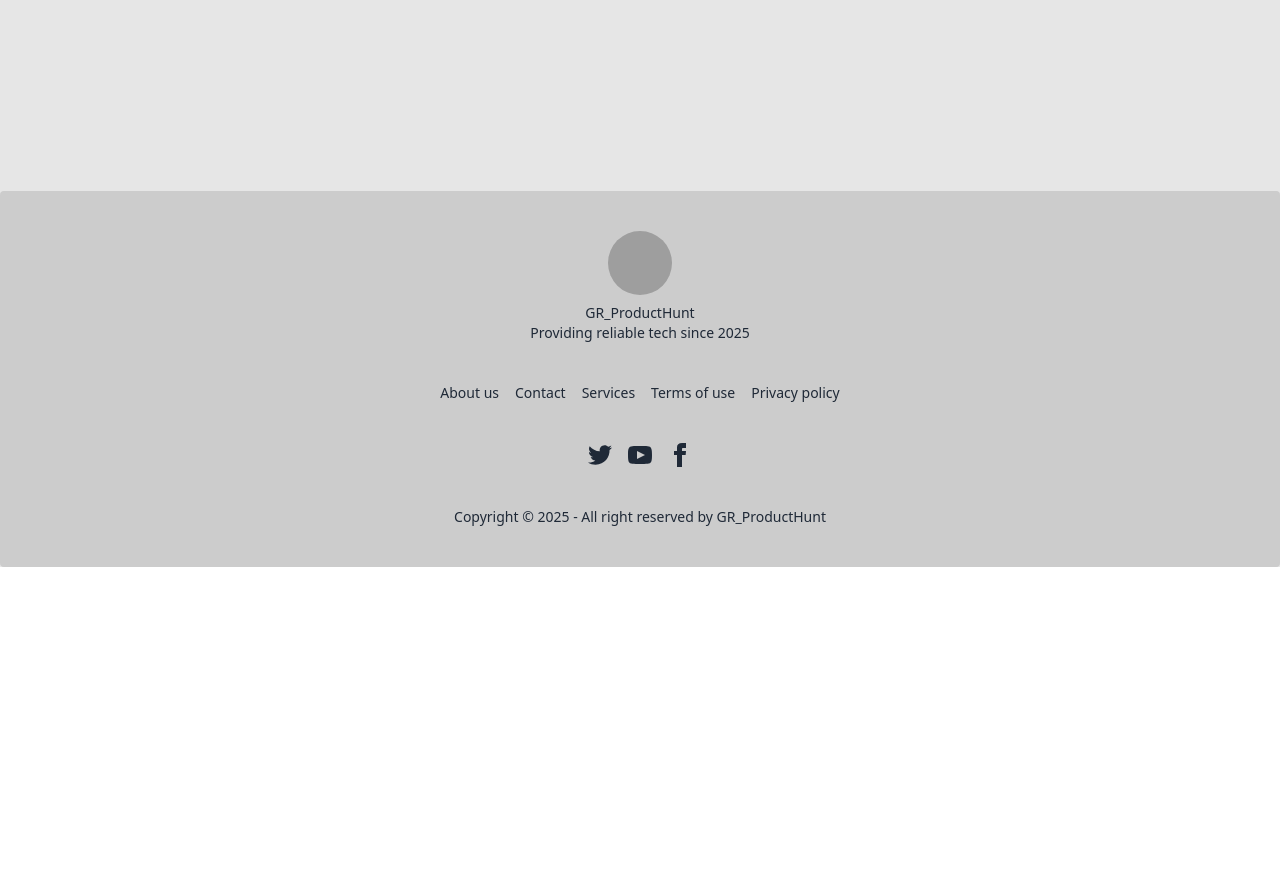
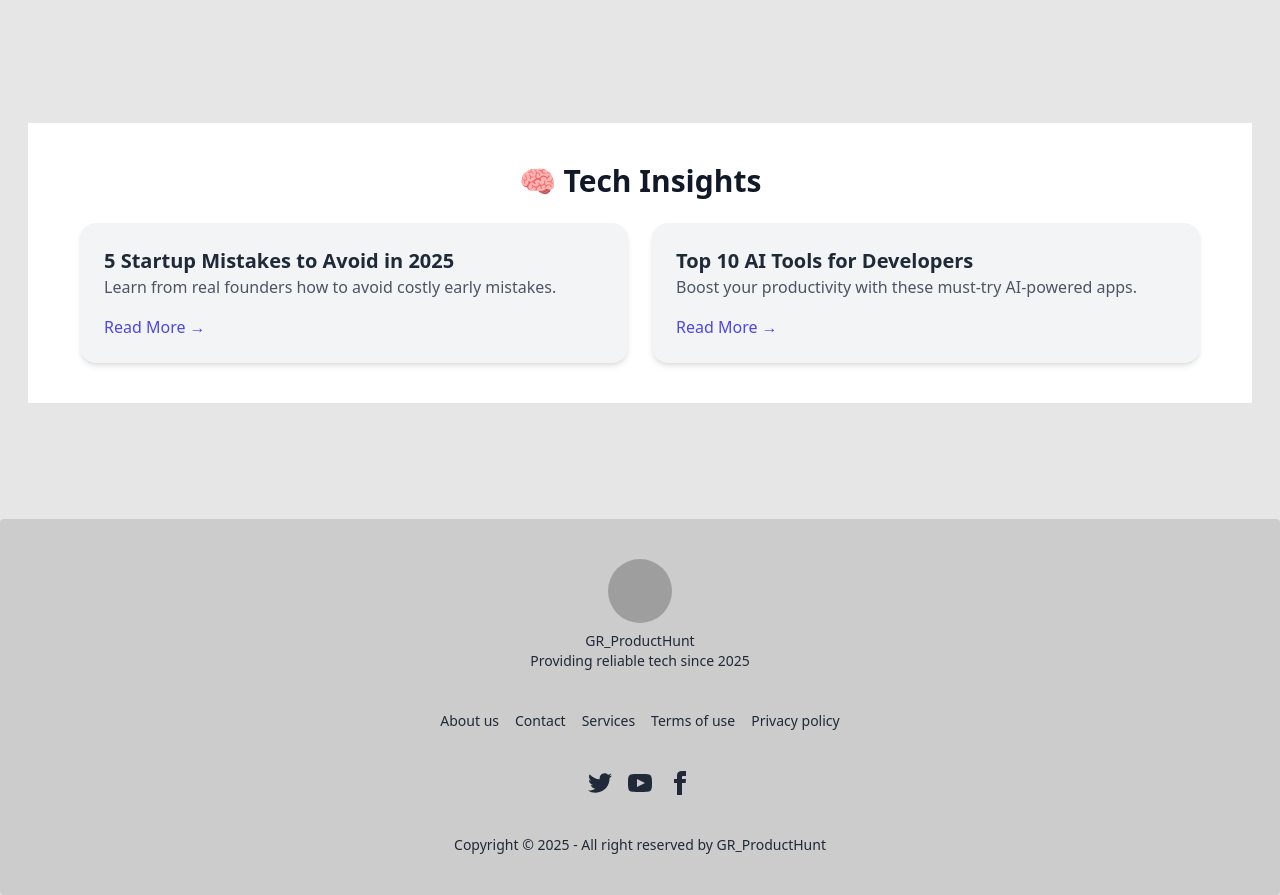
Before and after one commit to gr99murad/GR_ProductHunt, a React (Vite) app: page / in a window 1280 px wide. Shown: the part 2380-3275 px from the top of the page. Before the commit the page ends 2947 px from the top, so only its background shows below. Built offline with nearby package versions, Linux system fonts and the light colour scheme; no server answers; grey boxes are pictures that could not be loaded.

Commit message:
Added TechInsights Section

```diff
--- /dev/null
+++ b/src/Components/TechInsights.jsx
@@ -0,0 +1,49 @@
+import React from "react";
+
+const TechInsights = () => {
+  const articles = [
+    {
+      id: 1,
+      title: "5 Startup Mistakes to Avoid in 2025",
+      excerpt: "Learn from real founders how to avoid costly early mistakes.",
+    },
+    {
+      id: 2,
+      title: "Top 10 AI Tools for Developers",
+      excerpt: "Boost your productivity with these must-try AI-powered apps.",
+    },
+  ];
+
+  return (
+    <section className="py-10 bg-white dark:bg-gray-900" id="tech-insights">
+      <div className="max-w-6xl mx-auto px-4">
+        <h2 className="text-3xl font-bold mb-6 text-center text-gray-900 dark:text-white">
+          🧠 Tech Insights
+        </h2>
+        <div className="grid grid-cols-1 md:grid-cols-2 gap-6">
+          {articles.map((article) => (
+            <div
+              key={article.id}
+              className="p-6 bg-gray-100 dark:bg-gray-800 rounded-2xl shadow-md"
+            >
+              <h3 className="text-xl font-semibold text-gray-800 dark:text-white">
+                {article.title}
+              </h3>
+              <p className="text-gray-600 dark:text-gray-300">
+                {article.excerpt}
+              </p>
+              <a
+                href="#"
+                className="mt-4 inline-block text-indigo-600 hover:underline"
+              >
+                Read More →
+              </a>
+            </div>
+          ))}
+        </div>
+      </div>
+    </section>
+  );
+};
+
+export default TechInsights;
--- a/src/Pages/Home.jsx
+++ b/src/Pages/Home.jsx
@@ -10,6 +10,7 @@ import NewArrivals from '../Components/NewArrivals';
 import ContactUs from '../Components/ContactUs';
 import AboutUs from '../Components/AboutUs';
 import Launchpad from '../Components/Launchpad';
+import TechInsights from '../Components/TechInsights';
 
 
 
@@ -39,6 +40,7 @@ const Home = () => {
                 <ContactUs ></ContactUs>
 
             </div>
+            <TechInsights></TechInsights>
         </div>
     );
 };
```
